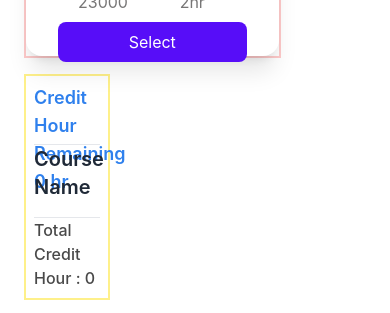
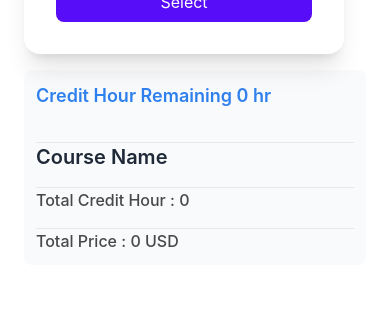
Before and after one commit to Sumaiya-Meem/EduForge, a React (Vite) app: page / in a window 390 px wide. Shown: the part 4370-4683 px from the top of the page. After the commit the page ends 4651 px from the top, so only its background shows below. Built offline with nearby package versions, Linux system fonts and the light colour scheme.

Commit message:
make responsive and add total cost

```diff
--- a/index.html
+++ b/index.html
@@ -9,5 +9,6 @@
   <body>
     <div id="root"></div>
     <script type="module" src="/src/main.jsx"></script>
+
   </body>
 </html>
--- a/src/App.jsx
+++ b/src/App.jsx
@@ -10,12 +10,14 @@ function App() {
   const [selectedCourse, setSelectedCourse] = useState([])
   const [totalCredit, setTotalCredit] = useState(0)
   const [remainingHour, setRemainingHour] = useState(0)
+  const [totalCost, setTotalCost] = useState(0)
 
   const handleAddCourseName = (card) => {
 
     const isCourseNameExist = selectedCourse.find((item) => item.id == card.id)
 
     let count = parseInt(card.credit);
+    let cost=parseInt(card.price);
 
     if (isCourseNameExist) {
       toast.warn("Already select this course", {
@@ -25,6 +27,7 @@ function App() {
     else {
       selectedCourse.forEach((item) => {
         count = parseInt(count) + parseInt(item.credit);
+        cost =parseInt(cost) + parseInt(item.price);
       });
       // console.log(count)
       const remaining = 20 - count;
@@ -35,7 +38,8 @@ function App() {
       }
       else {
         setRemainingHour(remaining);
-        setTotalCredit(count)
+        setTotalCredit(count);
+        setTotalCost(cost);
         const newSelectedCourse = [...selectedCourse, card]
         setSelectedCourse(newSelectedCourse);
       }
@@ -49,7 +53,7 @@ function App() {
       <div className='flex mx-6 flex-col md:flex-row gap-4'>
         <Cards handleAddCourseName={handleAddCourseName}></Cards>
 
-        <CardsDetails selectedCourse={selectedCourse} totalCredit={totalCredit} remainingHour={remainingHour}></CardsDetails>
+        <CardsDetails selectedCourse={selectedCourse} totalCredit={totalCredit} remainingHour={remainingHour} totalCost={totalCost}></CardsDetails>
         <ToastContainer />
       </div>
 
--- a/src/components/Cards/Cards.jsx
+++ b/src/components/Cards/Cards.jsx
@@ -15,7 +15,7 @@ const Cards = ({handleAddCourseName}) => {
     },[])
     // console.log(cardData)
     return (
-        <div className="w-3/4 border-red-200 border-2 grid grid-cols-1 md:grid-cols-2 lg:grid-cols-3 gap-4">
+        <div className="w-full md:w-2/4 lg:w-3/4  grid grid-cols-1 md:grid-cols-1 lg:grid-cols-3 gap-4">
             {
                 cardData.map((card) => <Card key={card.id} card={card} handleAddCourseName={handleAddCourseName}></Card>)
             }
--- a/src/components/ShowCardDetails/CardsDetails.jsx
+++ b/src/components/ShowCardDetails/CardsDetails.jsx
@@ -1,9 +1,9 @@
 import PropTypes from 'prop-types';
 import CourseList from '../CourseList/CourseList';
 
-const CardsDetails = ({ selectedCourse,totalCredit,remainingHour}) => {
+const CardsDetails = ({ selectedCourse,totalCredit,remainingHour,totalCost}) => {
     return (
-        <div className="w-1/4 border-yellow-200 border-2 p-2">
+        <div className="w-full md:w-2/4 lg:w-1/4 p-3 bg-slate-50 rounded-lg">
                 <div className='h-[60px]'>
                 <h2 className='text-[#2F80ED] text-lg font-semibold'>Credit Hour Remaining {remainingHour} hr</h2>
                 </div>
@@ -19,8 +19,12 @@ const CardsDetails = ({ selectedCourse,totalCredit,remainingHour}) => {
                     </ol>
                 </div>
                 <hr />
+                <div className='mb-4'>
+                    <h2 className='font-medium text-[#1c1b1bcc]'>Total Credit Hour : {totalCredit}</h2>
+                </div>
+                <hr />
                 <div>
-                    <h2 className='font-medium text-[#1c1b1bcc]'>Total Credit Hour : {totalCredit}</h2>
+                    <h2 className='font-medium text-[#1c1b1bcc]'>Total Price : {totalCost} USD</h2>
                 </div>
         </div>
     );
@@ -28,7 +32,8 @@ const CardsDetails = ({ selectedCourse,totalCredit,remainingHour}) => {
 CardsDetails.propTypes = {
     selectedCourse: PropTypes.array,
     remainingHour:PropTypes.number,
-    totalCredit:PropTypes.number
+    totalCredit:PropTypes.number,
+    totalCost:PropTypes.number
 }
 
 export default CardsDetails;
```
